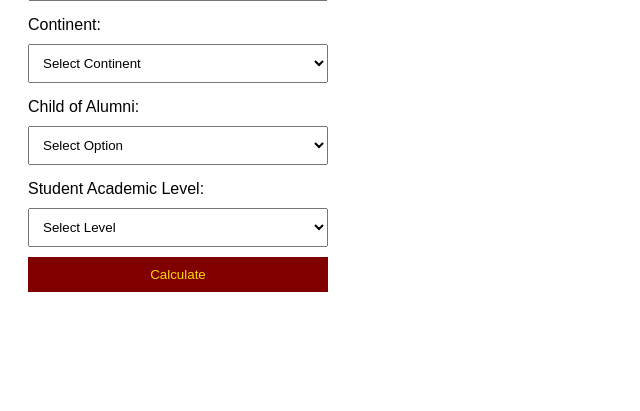
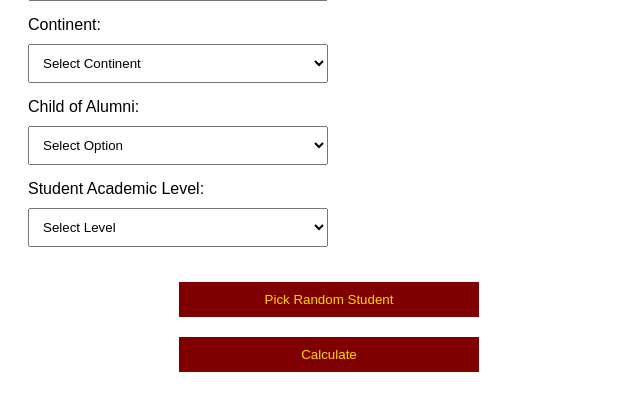
Before and after one commit to jt42calvin/Calvin-Alignment, a Flask app: page / in a window 1280 px wide. Shown: the part 350-761 px from the top of the page, without its empty margins (0-640 px from the left). Run offline with Flask 3, Linux system fonts and the light colour scheme.

Commit message:
Testing charts

```diff
--- a/app.py
+++ b/app.py
@@ -61,10 +61,33 @@ def calculate():
         bar_chart = generate_bar_chart(percentages)
         pie_chart = generate_pie_chart(percentages)
 
+        # Calculate weighted overall match
+        weights = [0.30, 0.30, 0.05, 0.05, 0.20, 0.05, 0.05]  # Adjusted weights to prioritize gender, ethnicity, and continent
+        weighted_percentages = [percent * weight for percent, weight in zip(percentages.values(), weights)]
+        overall_match = sum(weighted_percentages)
+
         # Return results as JSON
-        return jsonify(result="Your alignment with Calvin's population", bar_chart=bar_chart, pie_chart=pie_chart, percentages=percentages)
+        return jsonify(result="Your alignment with Calvin's population", bar_chart=bar_chart, pie_chart=pie_chart, percentages=percentages, overall_match=round(overall_match, 2))
     except Exception as e:
         logging.error(f"Error in calculate route: {e}")
+        return jsonify(error=str(e)), 500
+
+@app.route('/random_student', methods=['GET'])
+def random_student():
+    try:
+        random_student = df.sample(n=1).iloc[0]
+        student_data = {
+            "gender": random_student["Gender"],
+            "ethnicity": random_student["Ethnicity"],
+            "fulltime_parttime": random_student["FullTimePartTimeIndicator"],
+            "church_affiliation": random_student["ChurchAffiliation"],
+            "continent": random_student["Continent"],
+            "child_of_alumni": random_student["AlumniChild"],
+            "student_academic_level": random_student["StudentAcademicLevel"]
+        }
+        return jsonify(student_data)
+    except Exception as e:
+        logging.error(f"Error in random_student route: {e}")
         return jsonify(error=str(e)), 500
 
 def calculate_percentages(gender, ethnicity, fulltime_parttime, church_affiliation, continent, child_of_alumni, student_academic_level):
@@ -105,7 +128,7 @@ def generate_bar_chart(percentages):
     fig, ax = plt.subplots()
     categories = list(percentages.keys())
     values = list(percentages.values())
-    ax.bar(categories, values)
+    ax.bar(categories, values, color='gold')
     ax.set_xlabel('Categories')
     ax.set_ylabel('Percentages')
     ax.set_title('Bar Chart of Percentages')
@@ -122,7 +145,7 @@ def generate_pie_chart(percentages):
     fig, ax = plt.subplots()
     categories = list(percentages.keys())
     values = list(percentages.values())
-    ax.pie(values, labels=categories, autopct='%1.1f%%')
+    ax.pie(values, labels=categories, autopct='%1.1f%%', colors=['#800000', '#FFD700', '#FF6347', '#4682B4', '#32CD32', '#FF4500', '#DA70D6'])
     ax.set_title('Pie Chart of Percentages')
 
     # Save the plot to a bytes buffer
--- /dev/null
+++ b/requirements.txt
@@ -0,0 +1,3 @@
+Flask==3.1.0
+pandas==2.2.3
+matplotlib==3.10.1
--- a/static/styles.css
+++ b/static/styles.css
@@ -46,3 +46,58 @@ button:hover {
     height: auto;
     margin-top: 20px;
 }
+
+.percentages p {
+    color: maroon;
+    font-weight: bold;
+}
+
+.button-container {
+    display: flex;
+    flex-direction: column;
+    align-items: center;
+    margin-top: 20px;
+}
+
+.button-container button {
+    width: 100%;
+    max-width: 300px;
+    margin: 10px 0;
+}
+
+/* Modal styles */
+.modal {
+    display: none;
+    position: fixed;
+    z-index: 1;
+    left: 0;
+    top: 0;
+    width: 100%;
+    height: 100%;
+    overflow: auto;
+    background-color: rgb(0,0,0);
+    background-color: rgba(0,0,0,0.4);
+    padding-top: 60px;
+}
+
+.modal-content {
+    background-color: #fefefe;
+    margin: 5% auto;
+    padding: 20px;
+    border: 1px solid #888;
+    width: 80%;
+}
+
+.close {
+    color: #aaa;
+    float: right;
+    font-size: 28px;
+    font-weight: bold;
+}
+
+.close:hover,
+.close:focus {
+    color: black;
+    text-decoration: none;
+    cursor: pointer;
+}
--- a/templates/index.html
+++ b/templates/index.html
@@ -5,12 +5,6 @@
     <meta name="viewport" content="width=device-width, initial-scale=1.0">
     <title>Calvin Percent</title>
     <link rel="stylesheet" href="{{ url_for('static', filename='styles.css') }}">
-    <style>
-        .percentages p {
-            color: maroon;
-            font-weight: bold;
-        }
-    </style>
 </head>
 <body>
     <div class="container">
@@ -71,7 +65,10 @@
                 {% endfor %}
             </select>
 
-            <button type="submit">Calculate</button>
+            <div class="button-container">
+                <button type="button" id="randomStudentButton">Pick Random Student</button>
+                <button type="submit">Calculate</button>
+            </div>
         </form>
 
         <div id="result" class="result-container">
@@ -80,6 +77,16 @@
             <div id="percentages" class="percentages"></div>
             <img id="bar_chart" src="" alt="Bar Chart">
             <img id="pie_chart" src="" alt="Pie Chart">
+        </div>
+    </div>
+
+    <!-- The Modal -->
+    <div id="myModal" class="modal">
+        <div class="modal-content">
+            <span class="close">&times;</span>
+            <h2>Alignment Results</h2>
+            <div id="modal_percentages" class="percentages"></div>
+            <p id="modal_overall_match"></p>
         </div>
     </div>
 
@@ -103,6 +110,54 @@
                 p.textContent = `${category}: ${percentage.toFixed(2)}%`;
                 percentagesDiv.appendChild(p);
             }
+
+            // Display overall match percentage
+            const overallMatchP = document.createElement('p');
+            overallMatchP.textContent = `Overall Match: ${data.overall_match}%`;
+            percentagesDiv.appendChild(overallMatchP);
+
+            // Show modal with results
+            const modal = document.getElementById('myModal');
+            const modalPercentagesDiv = document.getElementById('modal_percentages');
+            modalPercentagesDiv.innerHTML = '';
+            for (const [category, percentage] of Object.entries(data.percentages)) {
+                const p = document.createElement('p');
+                p.textContent = `${category}: ${percentage.toFixed(2)}%`;
+                modalPercentagesDiv.appendChild(p);
+            }
+            document.getElementById('modal_overall_match').textContent = `Overall Match: ${data.overall_match}%`;
+            modal.style.display = "block";
+        });
+
+        // Get the modal
+        const modal = document.getElementById('myModal');
+
+        // Get the <span> element that closes the modal
+        const span = document.getElementsByClassName('close')[0];
+
+        // When the user clicks on <span> (x), close the modal
+        span.onclick = function() {
+            modal.style.display = "none";
+        }
+
+        // When the user clicks anywhere outside of the modal, close it
+        window.onclick = function(event) {
+            if (event.target == modal) {
+                modal.style.display = "none";
+            }
+        }
+
+        // Handle "Pick Random Student" button click
+        document.getElementById('randomStudentButton').addEventListener('click', async function() {
+            const response = await fetch('/random_student');
+            const data = await response.json();
+            document.getElementById('gender').value = data.gender;
+            document.getElementById('ethnicity').value = data.ethnicity;
+            document.getElementById('fulltime_parttime').value = data.fulltime_parttime;
+            document.getElementById('church_affiliation').value = data.church_affiliation;
+            document.getElementById('continent').value = data.continent;
+            document.getElementById('child_of_alumni').value = data.child_of_alumni;
+            document.getElementById('student_academic_level').value = data.student_academic_level;
         });
     </script>
 </body>
```
